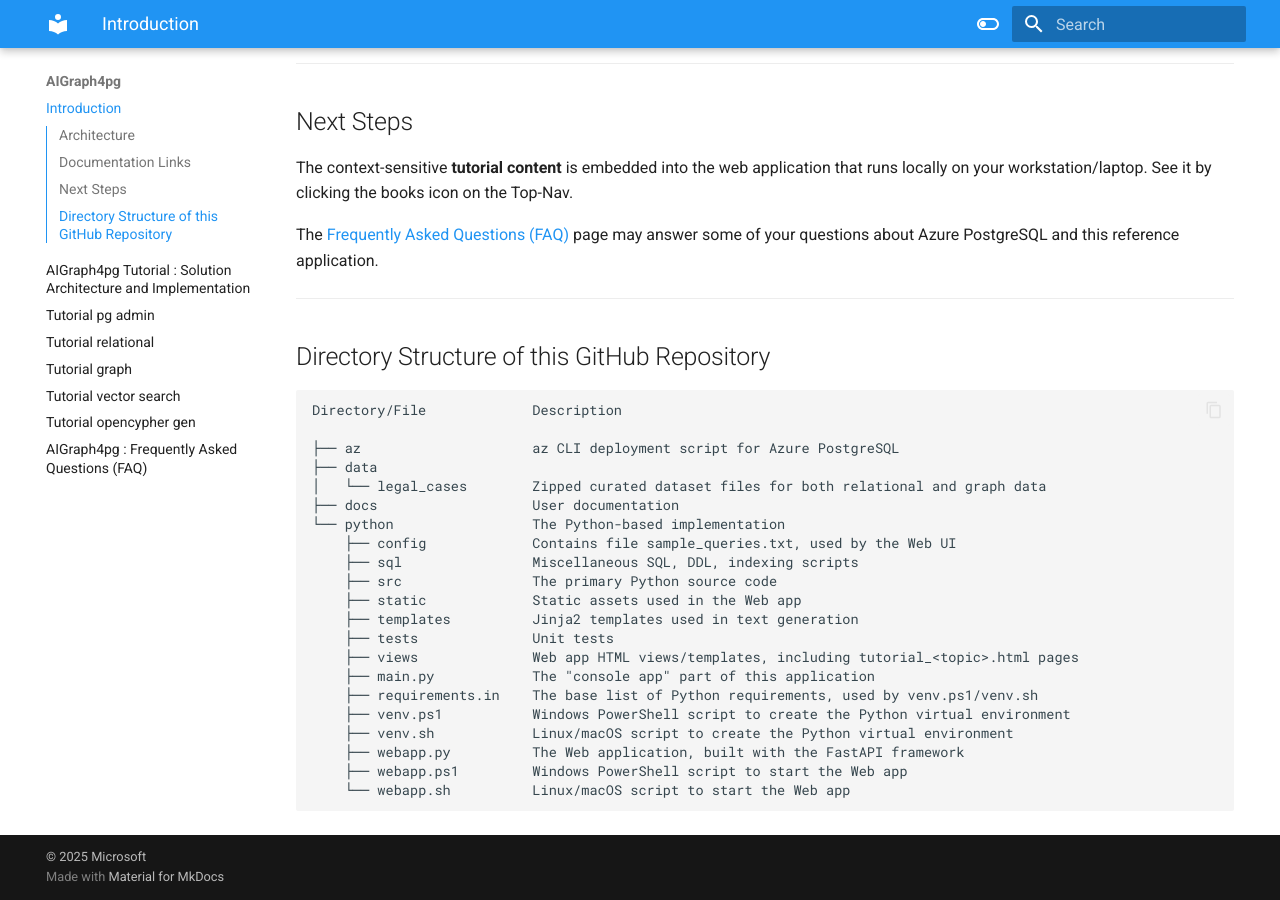
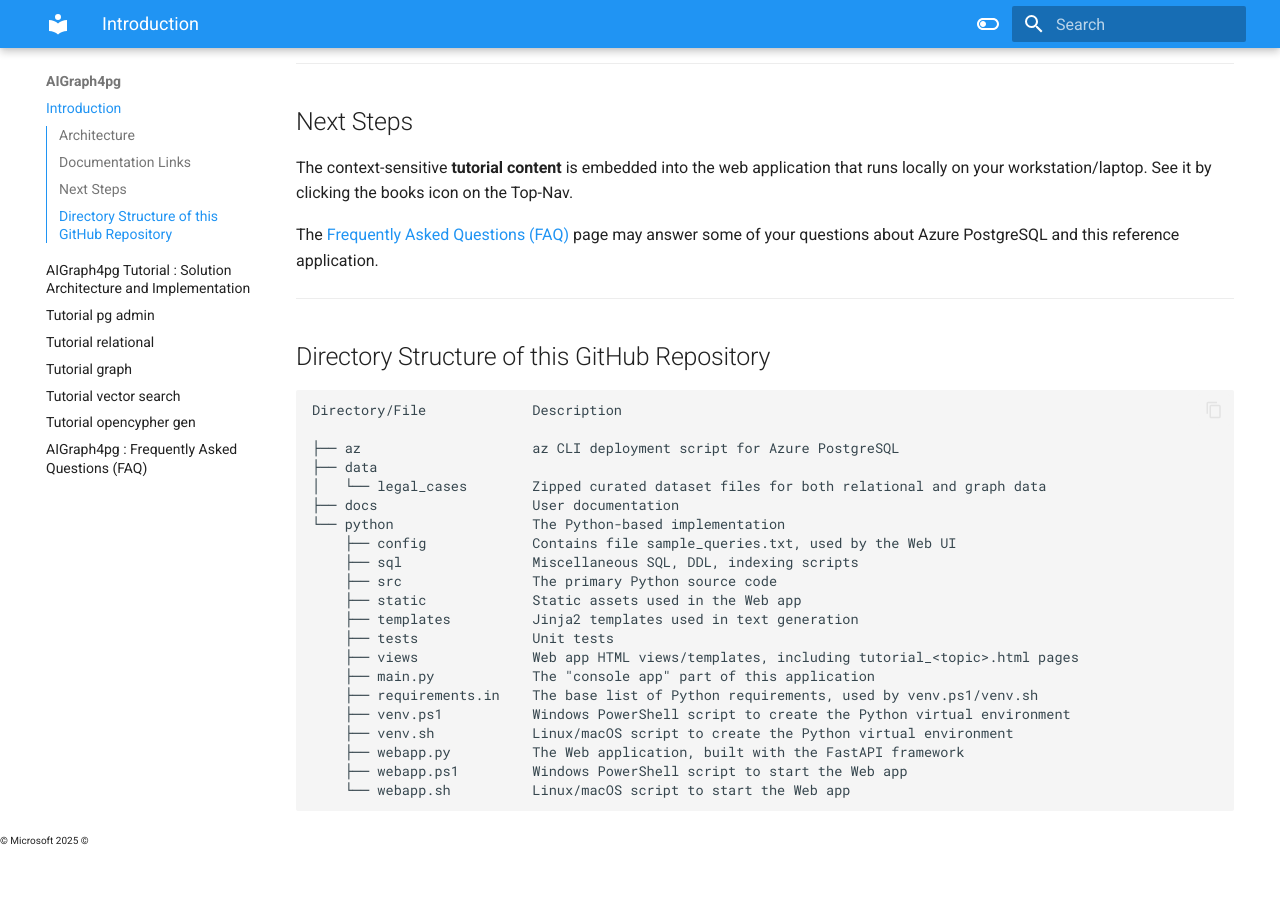
Before and after one commit to cjoakim/mkdocs-github-actions-101, an MkDocs documentation site: the page built from docs/README.md, in a window 1280 px wide and 900 px high, scrolled down 2666 px. Built offline with MkDocs 1.6.1 and Material for MkDocs 9.7.7, drawn with Linux system fonts in a browser that asks for light colours; after the commit the page ends 3512 px from its top, so only the background shows below that; part of the change alters nothing that is shown.

```diff
--- a/mkdocs.yml
+++ b/mkdocs.yml
@@ -2,8 +2,8 @@ site_name: AIGraph4pg
 site_url: https://github.com/cjoakim/mkdocs-github-actions-101
 theme:
   name: material
+  custom_dir: overrides
   features:
-    # - navigation.tabs
     - navigation.expand
     - navigation.sections
     - toc.integrate
@@ -61,5 +61,5 @@ markdown_extensions:
       emoji_index: !!python/name:material.extensions.emoji.twemoji
       emoji_generator: !!python/name:materialx.emoji.to_svg
 
-copyright: |
-  &copy; 2025 <a href="https://github.com/cjoakim/mkdocs-github-actions-101"  target="_blank" rel="noopener">Microsoft</a>
+# copyright: |
+#   &copy; 2025 <a href="https://github.com/cjoakim/mkdocs-github-actions-101"  target="_blank" rel="noopener">Microsoft</a>
--- /dev/null
+++ b/overrides/partials/footer.html
@@ -0,0 +1 @@
+&#169; Microsoft 2025 &copy;
```
